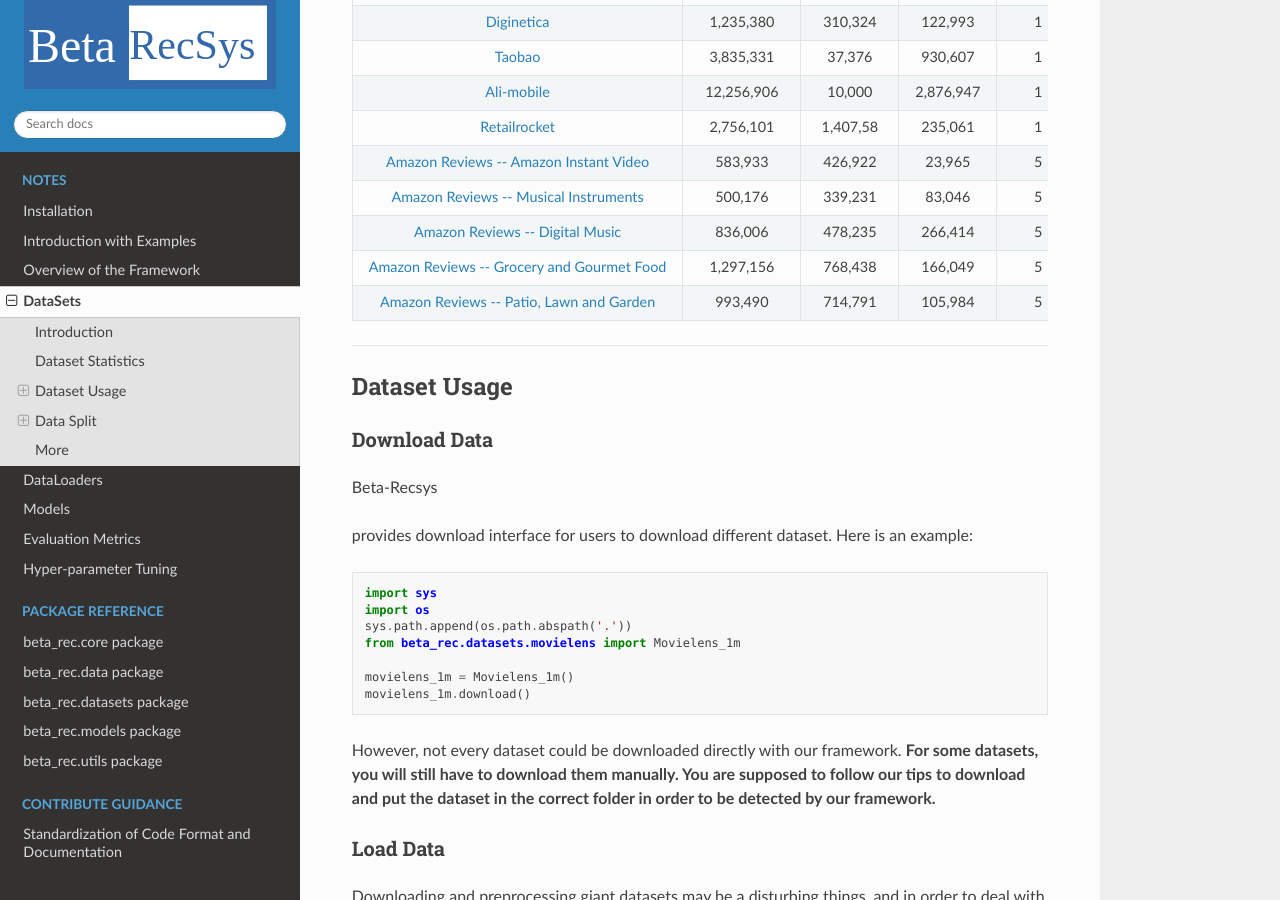
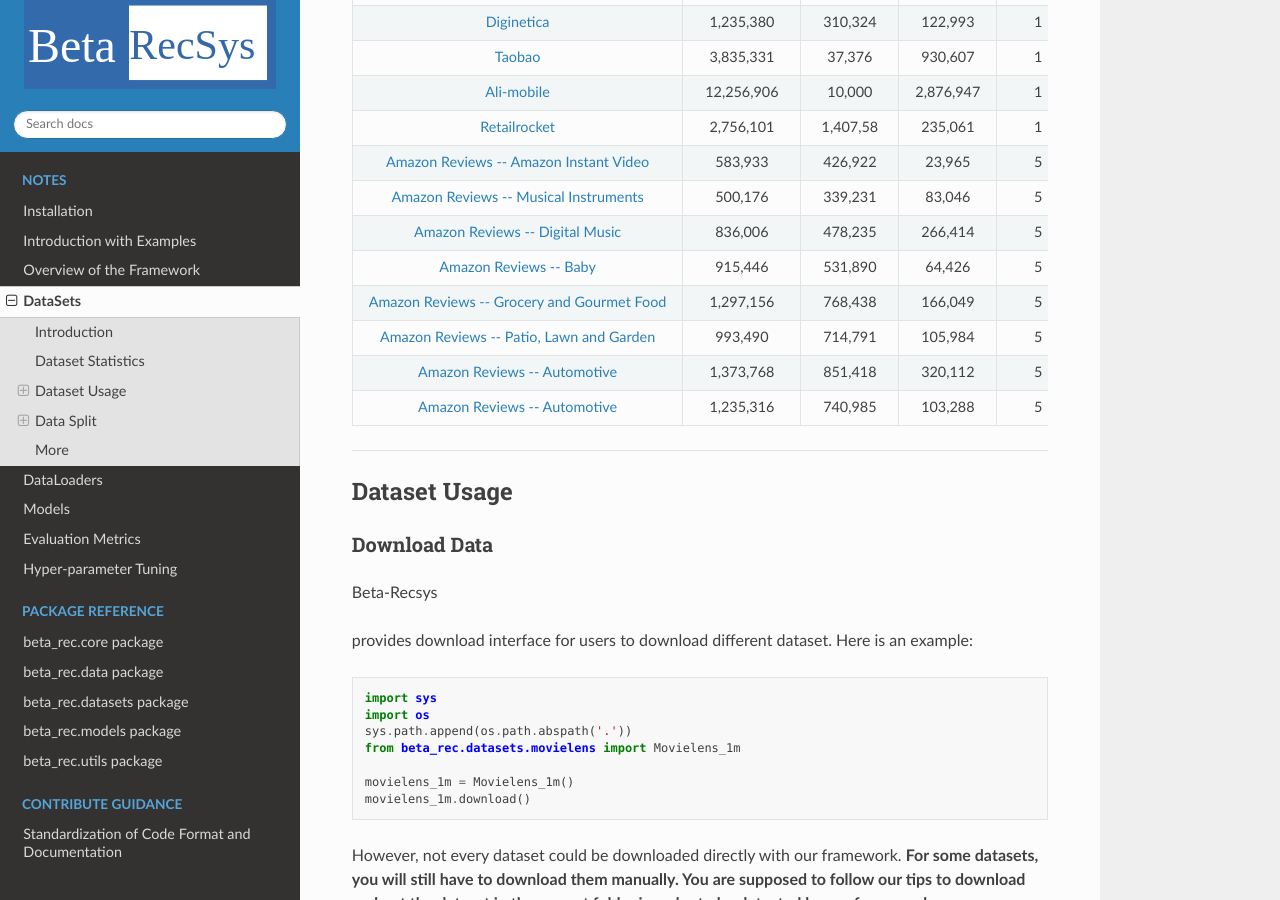
Before and after one commit to beta-team/beta-recsys, a Sphinx documentation site: the page built from docs/notes/datasets.md, in a window 1280 px wide and 900 px high, scrolled down 2988 px. Built offline with Sphinx 7.4.7 and the Read the Docs theme 2.0.0, drawn with Linux system fonts in a browser that asks for light colours; formulas are drawn with MathJax 3; pages that are not in the unit, such as notebooks, are missing from menus.

Commit message:
fix: fix amazon pet supplies url and add stats

```diff
--- a/docs/notes/datasets.md
+++ b/docs/notes/datasets.md
@@ -96,8 +96,11 @@
 | [Amazon Reviews -- Amazon Instant Video](http://jmcauley.ucsd.edu/data/amazon/links.html) | 583,933 | 426,922 | 23,965 | 5 | 3,027 |
 | [Amazon Reviews -- Musical Instruments](http://jmcauley.ucsd.edu/data/amazon/links.html) | 500,176 | 339,231 | 83,046 | 5 | 5,339 |
 | [Amazon Reviews -- Digital Music](http://jmcauley.ucsd.edu/data/amazon/links.html) | 836,006 | 478,235 | 266,414 | 5 | 5,941 |
+| [Amazon Reviews -- Baby](http://jmcauley.ucsd.edu/data/amazon/links.html) | 915,446 | 531,890 | 64,426 | 5 | 4,869 |
 | [Amazon Reviews -- Grocery and Gourmet Food](http://jmcauley.ucsd.edu/data/amazon/links.html) | 1,297,156 | 768,438 | 166,049 | 5 | 3,831 |
 | [Amazon Reviews -- Patio, Lawn and Garden](http://jmcauley.ucsd.edu/data/amazon/links.html) | 993,490 | 714,791 | 105,984 | 5 | 4,929 |
+| [Amazon Reviews -- Automotive](http://jmcauley.ucsd.edu/data/amazon/links.html) | 1,373,768 | 851,418 | 320,112 | 5 | 3,704 |
+| [Amazon Reviews -- Automotive](http://jmcauley.ucsd.edu/data/amazon/links.html) | 1,235,316 | 740,985 | 103,288 | 5 | 3,900 |
 
 ---
 
```
Also changed, not shown: 1 other file.
